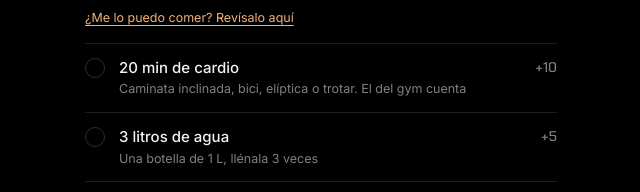
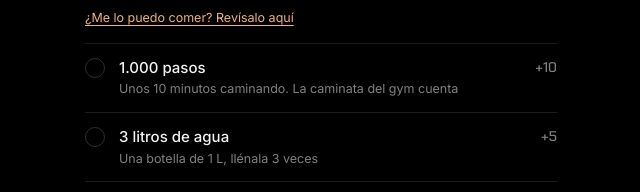
Before and after one commit to JuanBeltran22/22fit, a plain HTML site: page index.html in a window 1280 px wide. Shown: the part 1709-1901 px from the top of the page, 319-959 px from the left. Drawn offline with Linux system fonts and the light colour scheme.

Commit message:
Hábito diario: 1.000 pasos en vez de 20 min de cardio
Co-Authored-By: Claude Opus 5.5 <noreply@anthropic.com>

```diff
--- a/index.html
+++ b/index.html
@@ -565,7 +565,7 @@ table.pts td.pos{color:var(--pos)} table.pts td.neg{color:var(--neg)}
         <tr><td>Comida limpia</td><td class="pos">+10</td></tr>
         <tr><td>Mekato dentro del cupo</td><td class="pos">+5</td></tr>
         <tr><td>Comida libre (1 por semana)</td><td>0</td></tr>
-        <tr><td>20 min de cardio</td><td class="pos">+10</td></tr>
+        <tr><td>1.000 pasos</td><td class="pos">+10</td></tr>
         <tr><td>3 litros de agua</td><td class="pos">+5</td></tr>
         <tr><td>Dormir 7 horas o más</td><td class="pos">+5</td></tr>
         <tr><td>Partida perfecta (todo cumplido)</td><td class="pos">+10</td></tr>
@@ -764,7 +764,7 @@ function kcalGoal(){ return Math.round(latestKg()*28/50)*50; }
 
 const ITEMS = [
   {k:"prot",  t:()=>"Proteína "+proteinGoal()+" g", s:"Huevos, pollo, carne, atún, yogur griego", pos:10, neg:-5},
-  {k:"steps", t:()=>"20 min de cardio", s:"Caminata inclinada, bici, elíptica o trotar. El del gym cuenta", pos:10},
+  {k:"steps", t:()=>"1.000 pasos", s:"Unos 10 minutos caminando. La caminata del gym cuenta", pos:10},
   {k:"water", t:()=>"3 litros de agua", s:"Una botella de 1 L, llénala 3 veces", pos:5},
   {k:"sleep", t:()=>"Dormí 7 horas o más", s:"El músculo crece mientras duermes", pos:5}
 ];
@@ -806,7 +806,7 @@ function scoreDay(date, d){
   L.push(d.prot ? ["Proteína cumplida", 10] : ["Proteína baja", -5]);
   const ef = effFood(date, d);
   L.push(ef.why ? [ef.why, -20] : FOOD_LINE[ef.f].slice());
-  if (d.steps) L.push(["20 min de cardio", 10]);
+  if (d.steps) L.push(["1.000 pasos", 10]);
   if (d.water) L.push(["3 L de agua", 5]);
   if (d.sleep) L.push(["Sueño de 7 h", 5]);
   const okFood = ef.f === "limpio" || ef.f === "cupo";
@@ -1148,7 +1148,7 @@ function fixEditor(k){
       ${row("w", rest ? "Descanso activo cumplido" : "Entrenamiento completado", rest ? "" : "Con el cardio del día")}
       ${row("prot", "Proteína " + proteinGoal() + " g")}
       <li class="food"><div class="food-h"><b>Comida</b></div><div class="seg" role="radiogroup" aria-label="Comida de ese día">${opts.map(o=>`<button type="button" role="radio" aria-checked="${sel === o[0]}" data-fixfood="${o[0]}"${o[0] === "pase" ? ' class="bad"' : ""}>${o[1]}</button>`).join("")}</div></li>
-      ${row("steps", "20 min de cardio")}
+      ${row("steps", "1.000 pasos")}
       ${row("water", "3 litros de agua")}
       ${row("sleep", "Dormí 7 horas o más")}
     </ul>
--- a/sw.js
+++ b/sw.js
@@ -1,5 +1,5 @@
 // Service worker de 22Fit: la app abre sin internet y se actualiza sola cuando hay conexión.
-const VERSION = "rf-1795713890888";
+const VERSION = "rf-1795714109248";
 const FONTS = "rf-fonts";
 const CORE = [
   "./",
```
